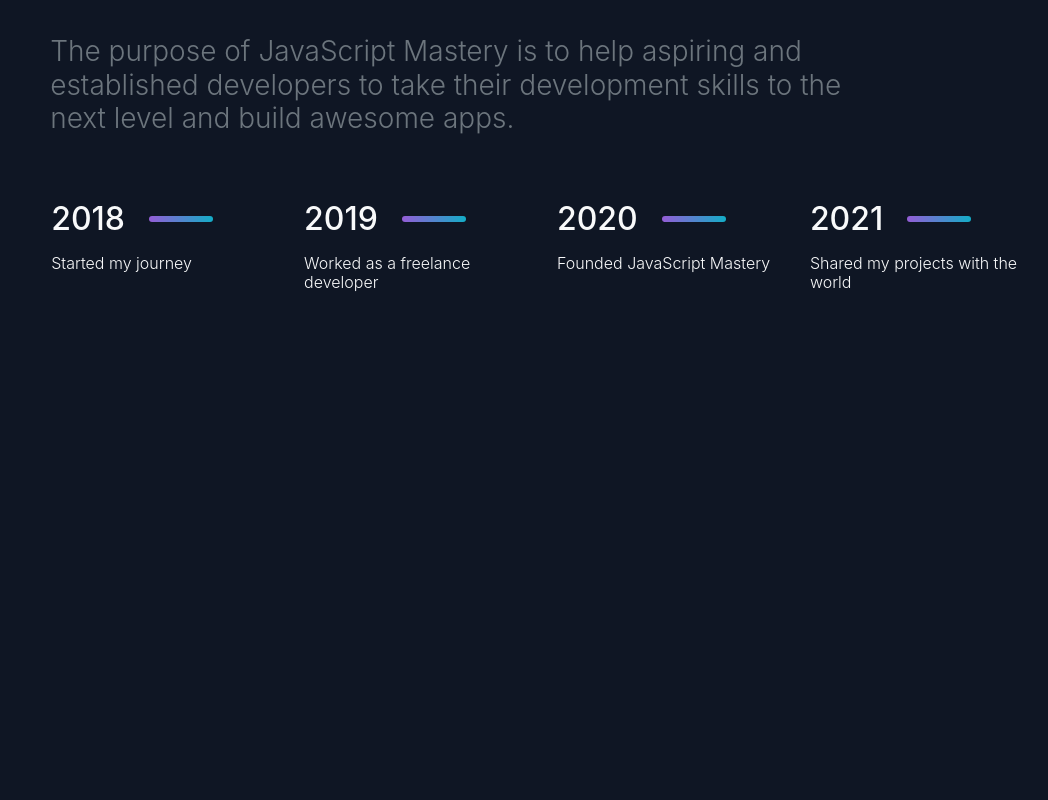
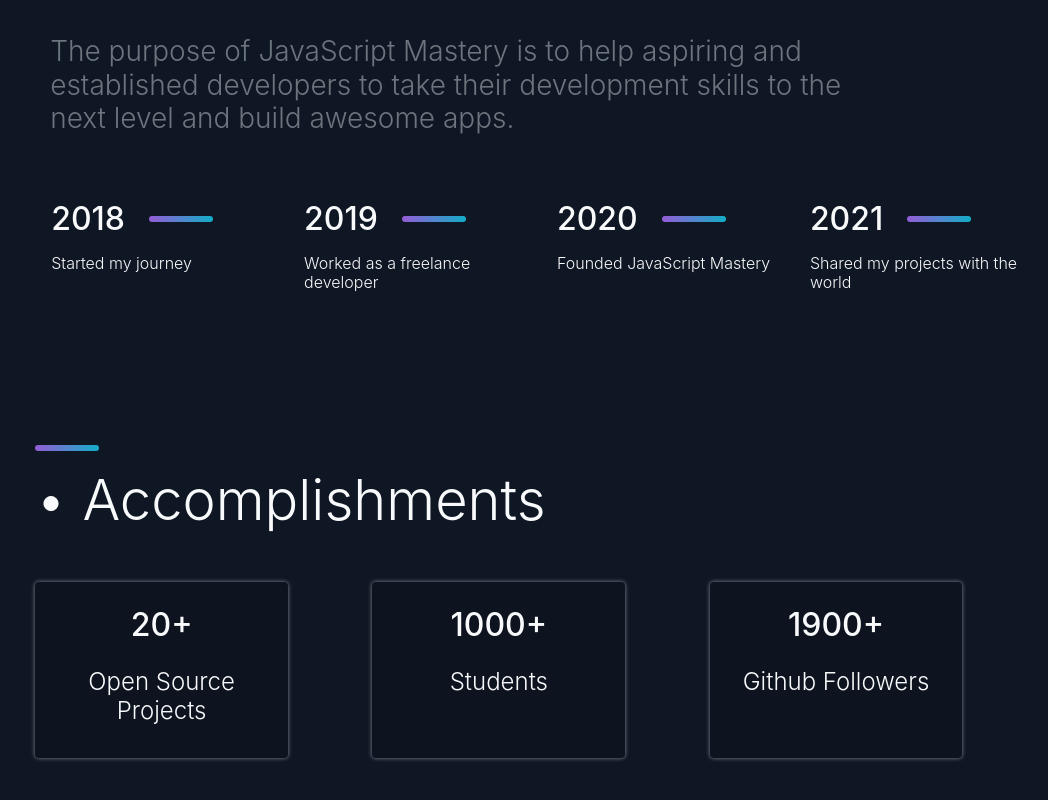
Before and after one commit to mreskini/Portfolio, a React (Create React App) app: page / in a window 1280 px wide. Shown: the part 2786-3586 px from the top of the page, without its empty margins (99-1147 px from the left). Before the commit the page ends 3167 px from the top, so only its background shows below. Built offline with nearby package versions, Linux system fonts and the light colour scheme.

Commit message:
completed the accomplishments section for the desktop view

```diff
--- a/src/app.jsx
+++ b/src/app.jsx
@@ -3,6 +3,7 @@
 import Projects from "./components/projects"
 import Technologies from "./components/technologies"
 import AboutMe from "./components/about-me"
+import Accomplishments from "./components/accomplishments"
 function App() {
   return (
     <div>
@@ -11,6 +12,7 @@
       <Projects />
       <Technologies />
       <AboutMe />
+      <Accomplishments />
     </div>
   )
 }
--- /dev/null
+++ b/src/components/accomplishments.jsx
@@ -0,0 +1,51 @@
+import { useState } from "react"
+
+export default function Accomplishments(){
+    const [cards, setCards] = useState([
+        {
+            title: "20+",
+            description: "Open Source Projects",
+        },
+        {
+            title: "1000+",
+            description: "Students",
+        },
+        {
+            title: "1900+",
+            description: "Github Followers",
+        },
+    ])
+    const createAccomplishmentsCardTemplate = (title, description) =>{
+        return(
+            <>
+                <div className="col-lg-3 p-4 bg-secondary-color text-center shadow-light rounded">
+                    <div className="text-light h2">
+                        {title}
+                    </div>
+                    <div className="text-light h4 font-weight-light mt-4">
+                        {description}
+                    </div>
+                </div>
+                <div className="col-lg-1"></div>
+            </>
+        )
+    }
+    return(
+        <div className="container-fluid position-relative">
+            <div className="row m-0">
+                <div className="col-lg-10 mx-auto my-5 py-3">
+                    <div className="display-4 text-light mb-4">
+                        <div className="hr-line mb-3"></div>
+                        •
+                        Accomplishments
+                    </div>
+                    <div className="mt-5 row m-0">
+                    {
+                        cards.map(card => createAccomplishmentsCardTemplate(card.title, card.description))
+                    }
+                    </div>
+                </div>
+            </div>
+        </div>
+    )
+}
```
